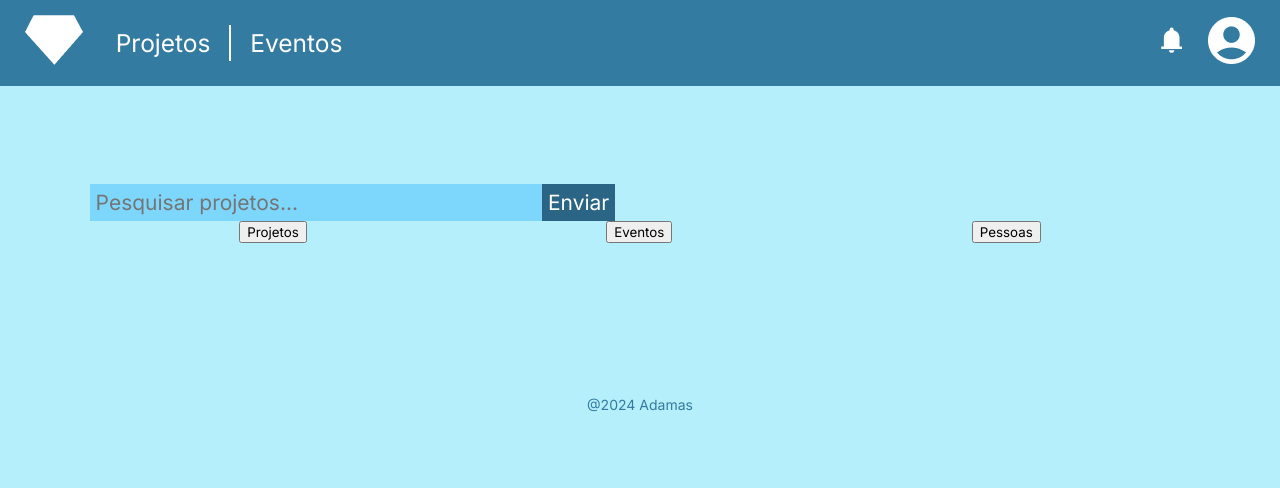
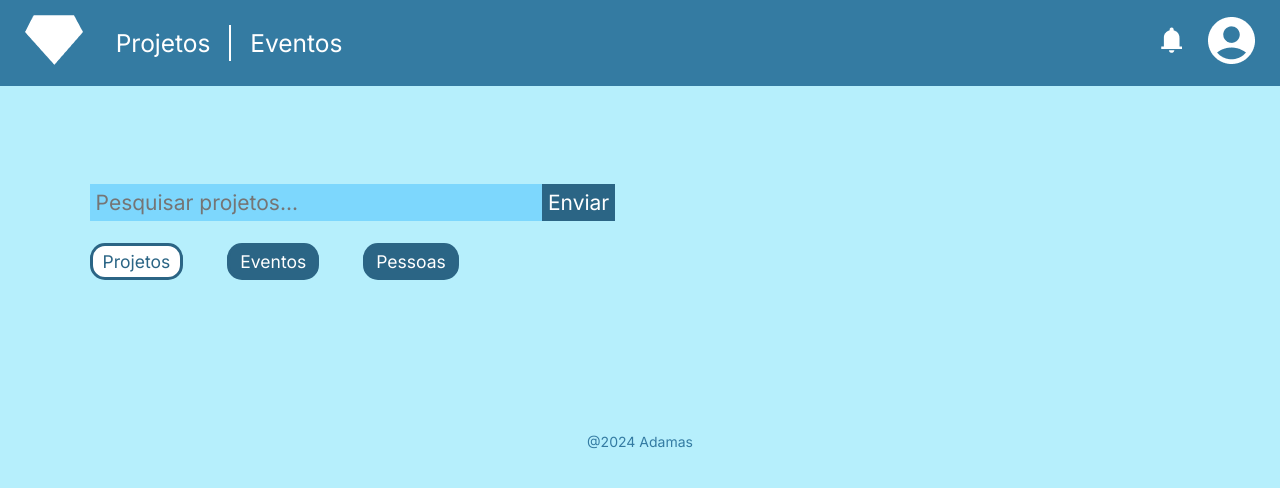
Before and after one commit to Noobolon/Adamas-FrontEnd, a Vue app: page /projetos in a window 1280 px wide. Shown: the top 488 px of the page. Built offline with nearby package versions, Linux system fonts and the light colour scheme.

Commit message:
estilização da seleção de pesquisa

```diff
--- a/src/assets/css/pesquisas.css
+++ b/src/assets/css/pesquisas.css
@@ -8,6 +8,10 @@ main{
 
 
 /* Container de pesquisas */
+
+.srch_container{
+    margin-bottom: 2%;
+}
 
 .srch_container input[type=text] {
     background-color: var(--MenuColor);
@@ -35,10 +39,33 @@ main{
     background: var(--ButtonHoverColor);
   }
 
+
 /* Container de tipo de pesquisa */
-
 .contnt_container{
     display: flex;
     flex-direction: row;
-    justify-content: space-around;
+    justify-content: left;
+
+    font-size: 1.25em;
+    width: 40%;
 }
+
+.contnt_container a{
+    padding: 5px 10px;
+    border-style: solid;
+    border-radius: 15px;
+    border-color: var(--ButtonColor);
+    background-color: var(--ButtonColor);
+    margin-right: 10%;
+
+    color: var(--Text2);
+}
+
+.contnt_container a:hover {
+    background-color: var(--ButtonHoverColor);
+}
+
+#selected{
+    background-color: var(--Text2);
+    color: var(--ButtonColor);
+}
--- a/src/views/search/Projects.vue
+++ b/src/views/search/Projects.vue
@@ -1,18 +1,16 @@
 <script>
+import { RouterLink } from 'vue-router';
+
 
 export default{
-name: "Projects",
-
-data(){
-    return{
-        search_content: this.search_content
-    }
-},
-
-methods: {
-
-}
-
+    name: "Projects",
+    data() {
+        return {
+            search_content: this.search_content
+        };
+    },
+    methods: {},
+    components: { RouterLink }
 }
 
 </script>
@@ -29,9 +27,9 @@ methods: {
         </div>
 
         <div class="contnt_container">
-            <button>Projetos</button>
-            <button>Eventos</button>
-            <button>Pessoas</button>
+            <RouterLink to="" id="selected">Projetos</RouterLink>
+            <RouterLink to="">Eventos</RouterLink>
+            <RouterLink to="">Pessoas</RouterLink>
         </div>
 
     </main>
```
